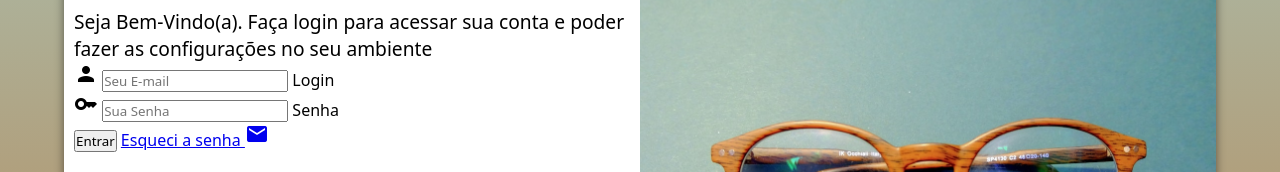
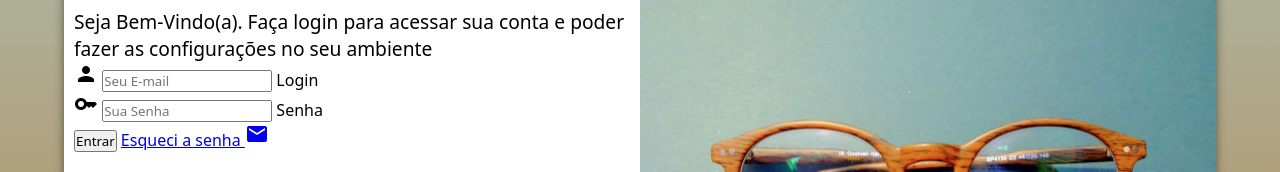
Before and after one commit to HudsonSena/ProjetoLogin, a plain HTML site: page index.html in a window 1280 px wide. Shown: the part 205-377 px from the top of the page. Drawn offline with Linux system fonts and the light colour scheme.

Commit message:
att login >email> size>16

```diff
--- a/index.html
+++ b/index.html
@@ -21,12 +21,12 @@
                 <form action="login.php" method="post" autocomplete="on">
                     <div class="campo">
                         <i class="material-icons"><span class="material-icons">person</span></i>
-                        <input type="email" name="login" id="ilogin" placeholder="Seu E-mail" autocomplete="email" required maxlength="30" size="18">
+                        <input type="email" name="login" id="ilogin" placeholder="Seu E-mail" autocomplete="email" required maxlength="30" size="16">
                         <label for="ilogin">Login</label>
                     </div>
                     <div class="campo">
                         <i class="material-icons"><span class="material-icons">key</span></i>
-                        <input type="password" name="senha" id="isenha" placeholder="Sua Senha" autocomplete="current-password" required minlength="8" maxlength="20" size="18">
+                        <input type="password" name="senha" id="isenha" placeholder="Sua Senha" autocomplete="current-password" required minlength="8" maxlength="20" size="16">
                         <label for="isenha">Senha</label>
                     </div>
                     <input type="button" value="Entrar">
```
